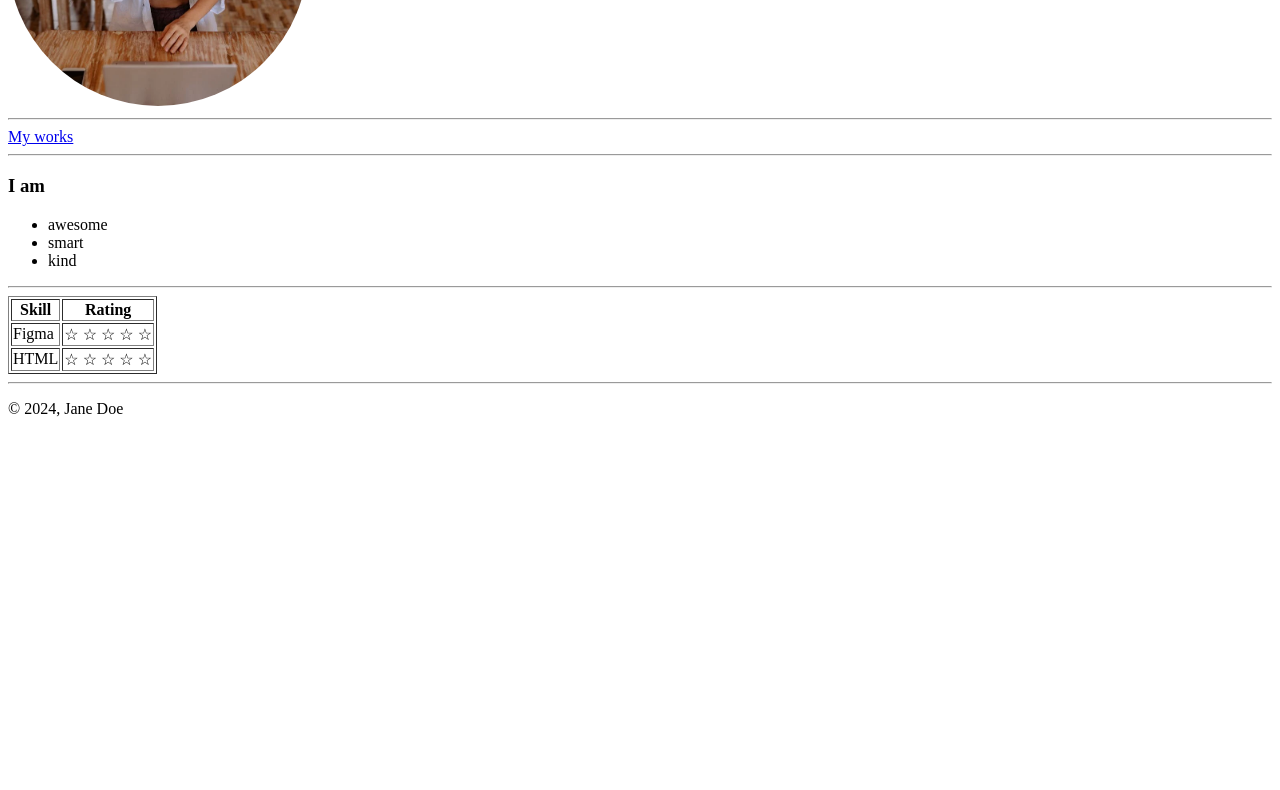
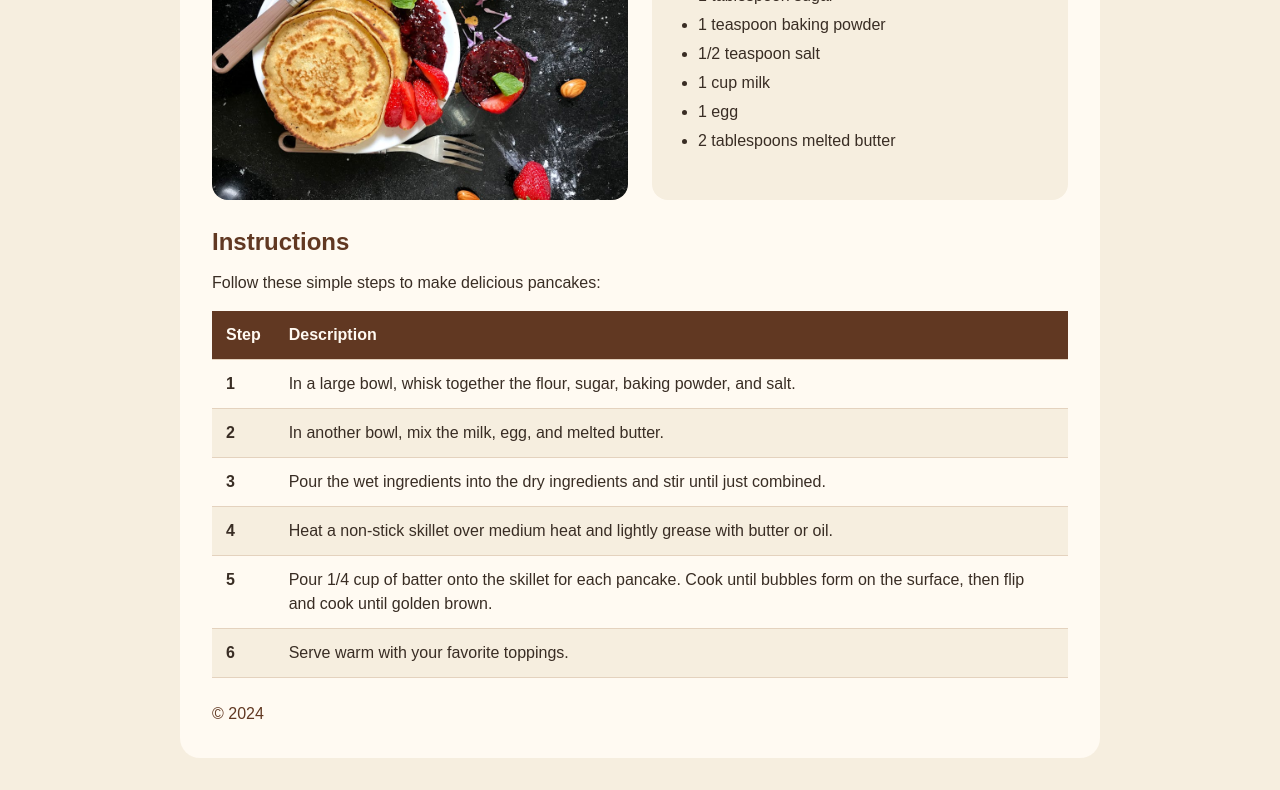
Before and after one commit to VadimLindebaum/myDesktopView, a plain HTML site: page index.html in a window 1280 px wide. Shown: the part 253-1043 px from the top of the page. Before the commit the page ends 800 px from the top, so only its background shows below. Drawn offline with Linux system fonts and the light colour scheme.

Commit message:
Add files via upload

```diff
--- a/index.html
+++ b/index.html
@@ -3,52 +3,67 @@
 <head>
     <meta charset="UTF-8">
     <meta name="viewport" content="width=device-width, initial-scale=1.0">
-    <title>My Awesome Portfolio</title>
+    <title>Delicious Pancake Recipe</title>
+    <link rel="stylesheet" href="style.css">
 </head>
 <body>
-
-    <h3>Jane Doe</h3>
-    <img src="5.webp" alt="Jane Doe" width="300" height="300" style="border-radius: 50%; object-fit: cover;">
-
-    <hr>
-
-    <a href="https://www.figma.com/design/r2dZgZTeHqhW8bZxEAHnbe/MyPortfolio?node-id=71-2&t=k7ol7KtTxeovjbjZ-1" target="_blank">My works</a>
-
-    <hr>
-
-    <h3>I am</h3>
-
+    <main class="recipe">
+        <h1>Delicious Pancake Recipe</h1>
+        <div class="recipe-intro">
+            <img class="recipe-photo" src="pancakes.jpeg" width="1000"
+                 height="750" alt="Stack of pancakes with berries">
+            <section class="ingredients">
+                <h2>Ingredients</h2>
                 <ul>
-        <li>awesome</li>
-        <li>smart</li>
-        <li>kind</li>
-
+                    <li>1 cup flour</li>
+                    <li>1 tablespoon sugar</li>
+                    <li>1 teaspoon baking powder</li>
+                    <li>1/2 teaspoon salt</li>
+                    <li>1 cup milk</li>
+                    <li>1 egg</li>
+                    <li>2 tablespoons melted butter</li>
                 </ul>
-
-    <hr>
-
-    <table border="1">
+            </section>
+        </div>
+        <section class="instructions">
+            <h2>Instructions</h2>
+            <p>Follow these simple steps to make delicious pancakes:</p>
+            <table>
+                <thead>
                     <tr>
-            <th>Skill</th>
-            <th>Rating</th>
+                        <th scope="col">Step</th>
+                        <th scope="col">Description</th>
                     </tr>
-
+                </thead>
+                <tbody>
                     <tr>
-            <td>Figma</td>
-            <td>&#9734; &#9734; &#9734; &#9734; &#9734;</td>
+                        <th scope="row">1</th>
+                        <td>In a large bowl, whisk together the flour, sugar, baking powder, and salt.</td>
                     </tr>
-
                     <tr>
-            <td>HTML</td>
-            <td>&#9734; &#9734; &#9734; &#9734; &#9734;</td>
+                        <th scope="row">2</th>
+                        <td>In another bowl, mix the milk, egg, and melted butter.</td>
                     </tr>
-
-
+                    <tr>
+                        <th scope="row">3</th>
+                        <td>Pour the wet ingredients into the dry ingredients and stir until just combined.</td>
+                    </tr>
+                    <tr>
+                        <th scope="row">4</th>
+                        <td>Heat a non-stick skillet over medium heat and lightly grease with butter or oil.</td>
+                    </tr>
+                    <tr>
+                        <th scope="row">5</th>
+                        <td>Pour 1/4 cup of batter onto the skillet for each pancake. Cook until bubbles form on the surface, then flip and cook until golden brown.</td>
+                    </tr>
+                    <tr>
+                        <th scope="row">6</th>
+                        <td>Serve warm with your favorite toppings.</td>
+                    </tr>
+                </tbody>
             </table>
-
-    <hr>
-
-    <p>&#169; 2024, Jane Doe</p>
-
+        </section>
+        <footer>© 2024</footer>
+    </main>
 </body>
 </html>
--- /dev/null
+++ b/style.css
@@ -0,0 +1,107 @@
+* {
+    box-sizing: border-box;
+}
+
+body {
+    margin: 0;
+    padding: 32px 16px;
+    background: #f6eedf;
+    color: #392d24;
+    font: 16px/1.5 Arial, sans-serif;
+}
+
+.recipe {
+    max-width: 920px;
+    margin: 0 auto;
+    padding: 32px;
+    border-radius: 20px;
+    background: #fffaf2;
+}
+
+h1, h2 {
+    margin: 0 0 16px;
+    color: #613822;
+    line-height: 1.15;
+}
+
+h1 {
+    margin-bottom: 24px;
+    font-size: clamp(32px, 5vw, 46px);
+}
+
+.recipe-intro {
+    display: grid;
+    grid-template-columns: 1fr 1fr;
+    gap: 24px;
+    align-items: stretch;
+}
+
+.recipe-photo {
+    display: block;
+    width: 100%;
+    height: 100%;
+    max-height: 320px;
+    aspect-ratio: 4 / 3;
+    object-fit: cover;
+    border-radius: 16px;
+}
+
+.ingredients {
+    padding: 24px;
+    border-radius: 16px;
+    background: #f6eedf;
+}
+
+.ingredients ul {
+    margin: 0;
+    padding-left: 22px;
+}
+
+.ingredients li + li {
+    margin-top: 5px;
+}
+
+.instructions {
+    margin-top: 28px;
+}
+
+table {
+    width: 100%;
+    border-collapse: collapse;
+}
+
+th, td {
+    padding: 12px 14px;
+    border-bottom: 1px solid #e4d2be;
+    text-align: left;
+    vertical-align: top;
+}
+
+thead {
+    background: #613822;
+    color: #fffaf2;
+}
+
+tbody tr:nth-child(even) {
+    background: #f6eedf;
+}
+
+footer {
+    margin-top: 24px;
+    color: #613822;
+}
+
+@media (max-width: 640px) {
+    body {
+        padding: 12px;
+    }
+
+    .recipe {
+        padding: 18px;
+    }
+
+    .recipe-intro {
+        grid-template-columns: 1fr;
+        gap: 16px;
+    }
+}
```
Also changed, not shown: pancakes.jpeg (added). Lines whose indentation alone changed are shown as unchanged.
